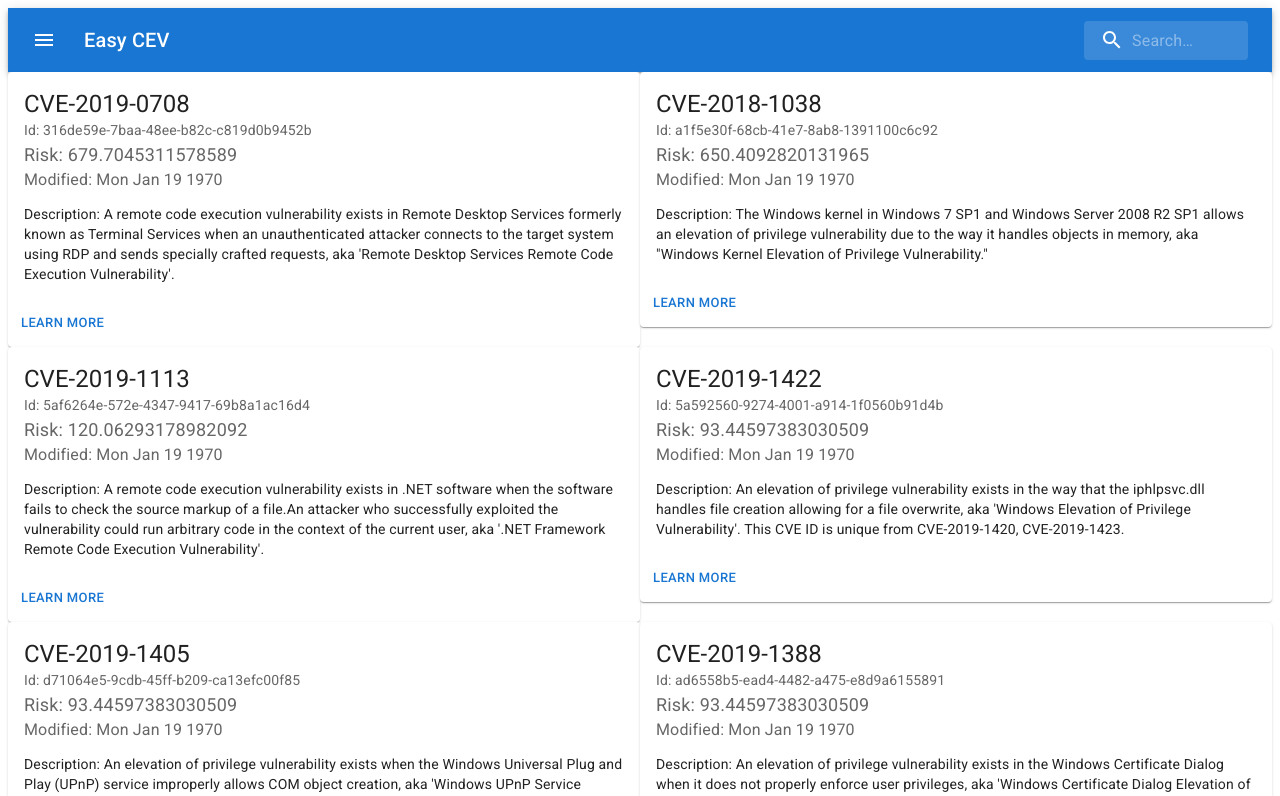
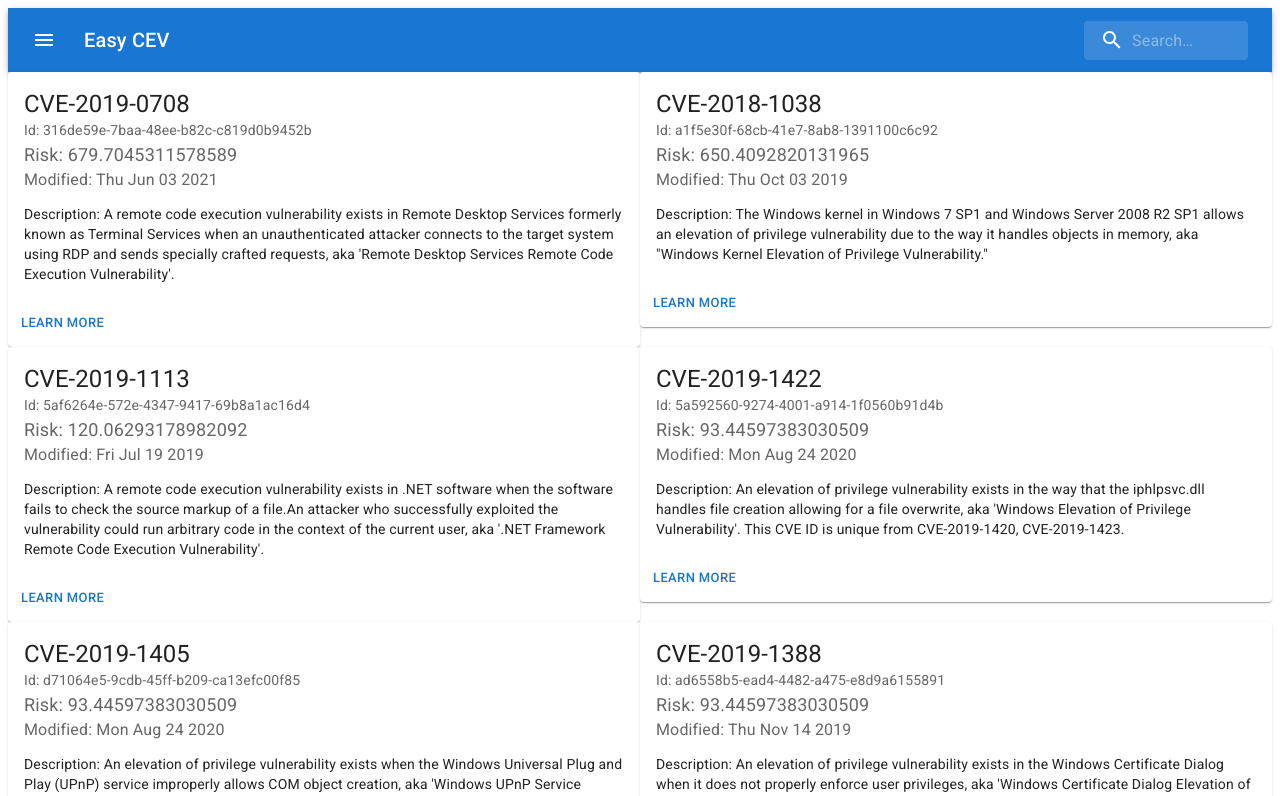
Before and after one commit to dyoder838/deepsurface_project, a React (Create React App) app: page /dashboard in a window 1280 px wide. Shown: the top 796 px of the page. Built offline with nearby package versions, Linux system fonts and the light colour scheme.

Commit message:
fixed time stamp

```diff
--- a/src/components/CevCardBasic/index.js
+++ b/src/components/CevCardBasic/index.js
@@ -8,7 +8,9 @@ import Typography from '@mui/material/Typography';
 
 
 export default function BasicCard(props) {
-  console.log("props:", props)
+  const dateConverter = (props.modified * 1000)
+  const d = new Date(dateConverter);
+
   return (
     <Card sx={{ minWidth: 275 }}>
       <CardContent>
@@ -26,7 +28,7 @@ export default function BasicCard(props) {
         </Typography>
 
         <Typography sx={{ mb: 1.5 }} color="text.secondary">
-          Modified: {new Date(props.modified).toDateString()}
+          Modified: {d.toDateString()}
         </Typography>
 
         <Typography variant="body2">
```
